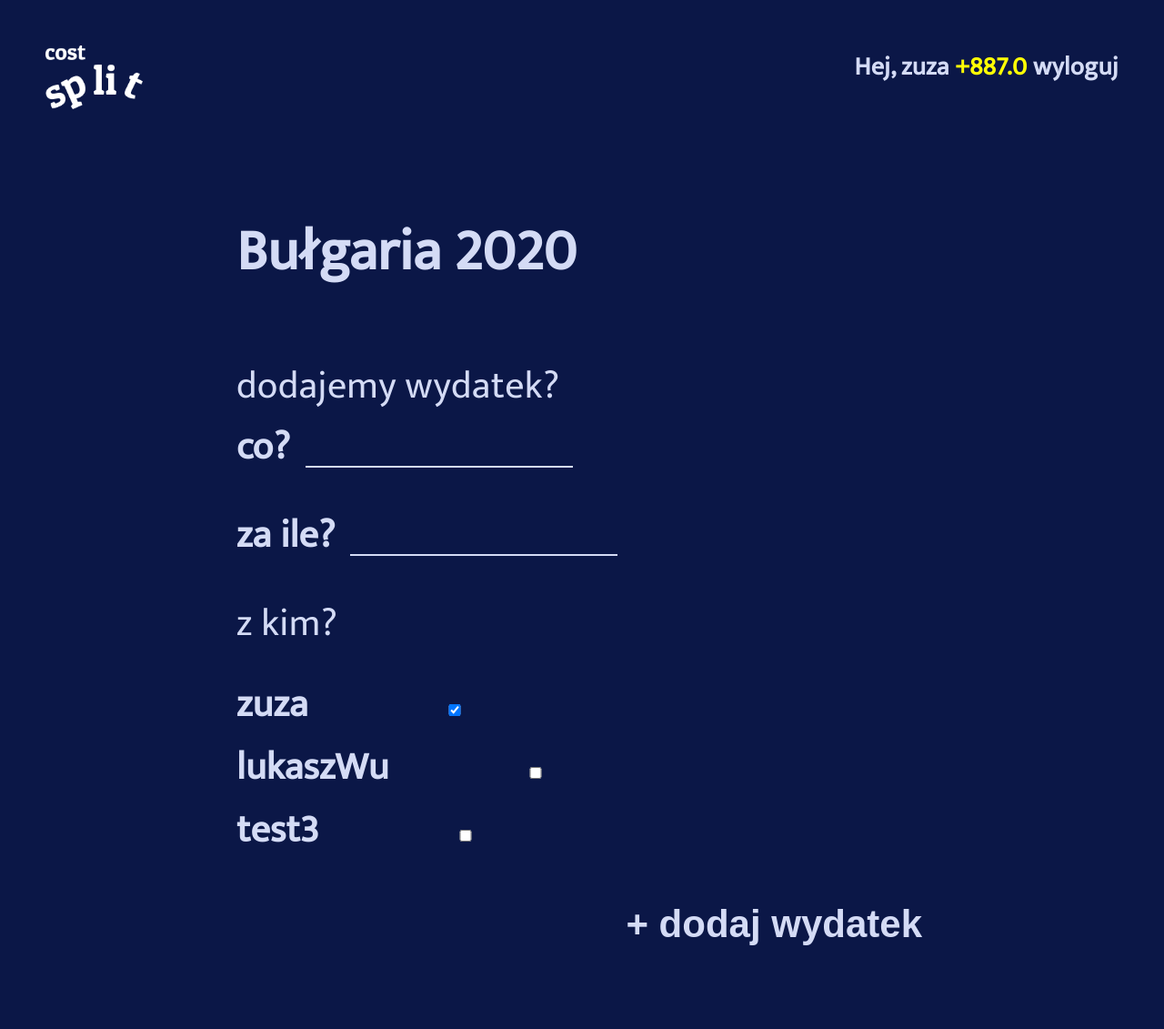
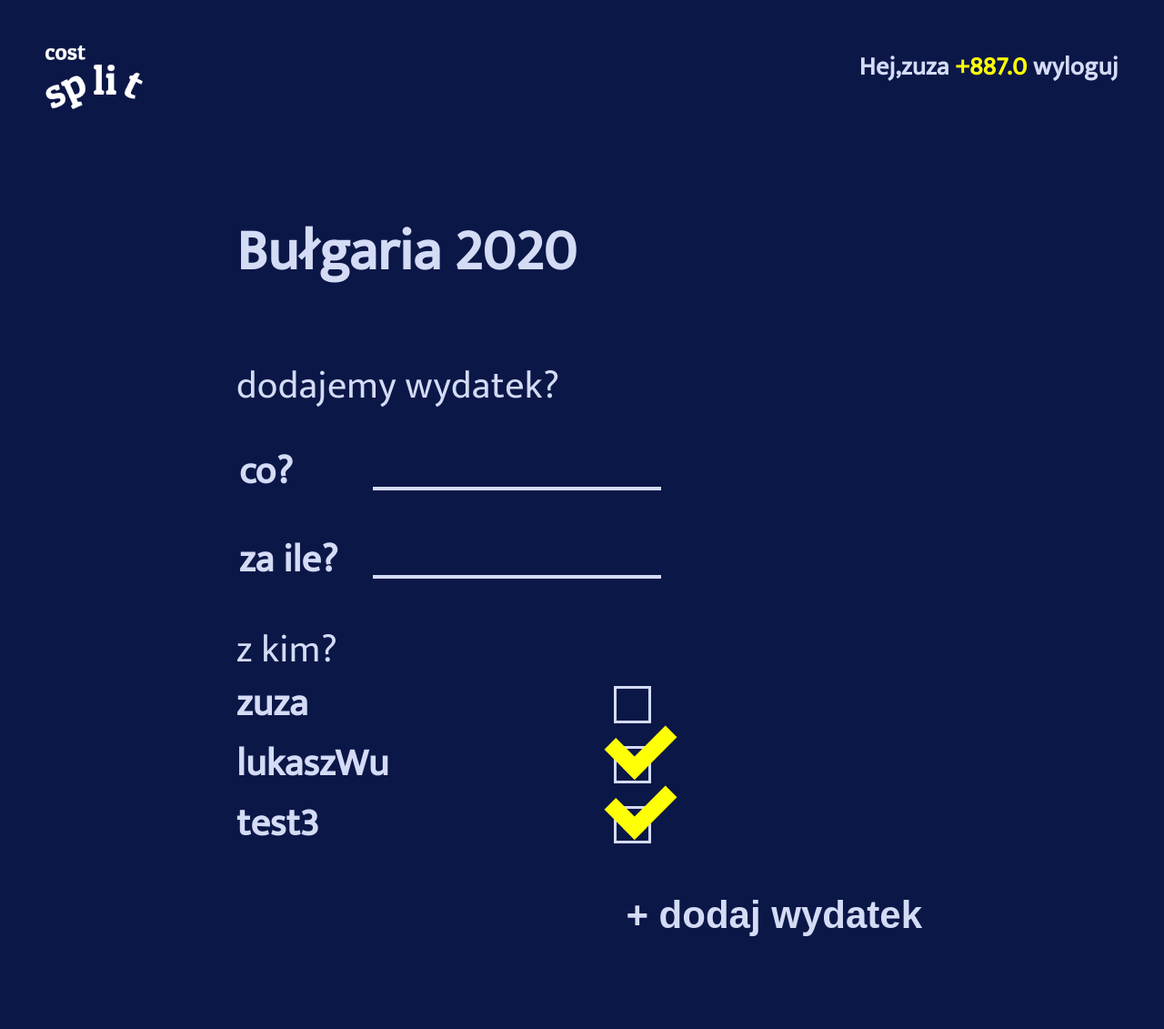
Before and after one commit to zuzajot/costSplit, a Django app: page /groups/1/cost/new/ in a window 1280 px wide, after a click that opens the changed part. Shown: the whole page at 91% size. After the commit the page ends 1029 px from the top, so only its background shows below. Run offline with Django 3.2, Linux system fonts and the light colour scheme; a user stored in the database is signed in; data comes from the database, SQL or seed files in the repository; both versions use the stored data as it was after the commit.

Commit message:
dodalem zwoje templatyyyy

```diff
--- a/split/static/style.css
+++ b/split/static/style.css
@@ -82,15 +82,24 @@ a:link, a:visited {
 
 .balance{}
 
-input {
+input,
+input:-webkit-autofill,
+input:-webkit-autofill:hover,
+input:-webkit-autofill:focus,
+textarea:-webkit-autofill,
+textarea:-webkit-autofill:hover,
+textarea:-webkit-autofill:focus,
+select:-webkit-autofill,
+select:-webkit-autofill:hover,
+select:-webkit-autofill:focus  {
     border: 0;
-    background-color: transparent;
+    background-color: transparent !important;
     color: #D4DBF5;
     font-size: 1em;
     font-weight: 700;
-    border-bottom: 2px solid #D4DBF5;
+    border-bottom: 4px solid #D4DBF5;
     margin-left: 10px;
-    width: 290px;
+    width: 100%;
 }
 
 input[type=submit] {
@@ -103,6 +112,12 @@ input[type=submit] {
     margin-right: 0px;
     width: auto;
 
+}
+
+input[type=submit]:hover, a:hover, button:hover {
+  -webkit-transform: rotate(-10deg) !important;
+  -ms-transform: rotate(-10deg) !important;
+  transform: rotate(-10deg);
 }
 
 :focus{
@@ -128,9 +143,10 @@ button {
     font-family: Mukta;
     font-weight: 700;
     letter-spacing: 0.02em
+}
 
 
-}
+
 label {
     font-weight: 700;
     font-size: 1.5em;
@@ -154,8 +170,77 @@ label {
 }
 
 
-.title-group-name{
+
+.title-group-name, h1{
     font-size: 2.25em;
     font-weight: 800;
     margin-bottom: -10px;
 }
+
+.container {
+  display: block;
+  position: relative;
+  cursor: pointer;
+  -webkit-user-select: none;
+  -moz-user-select: none;
+  -ms-user-select: none;
+  user-select: none;
+        margin-bottom: -50px;
+}
+
+/* Hide the browser's default checkbox */
+.container input {
+  position: absolute;
+  opacity: 0;
+  cursor: pointer;
+  height: 0;
+  width: 0;
+}
+
+/* Create a custom checkbox */
+.checkmark {
+  position: absolute;
+  top: 15px;
+  right: 40%;
+  height: 35px;
+  width: 35px;
+  background-color: none;
+  border: solid;
+
+}
+
+/* On mouse-over, add a grey background color */
+.container:hover input ~ .checkmark {
+  background-color: #ccc;
+}
+
+/* When the checkbox is checked, add a blue background */
+.container input:checked ~ .checkmark {
+  background-color: none;
+}
+
+/* Create the checkmark/indicator (hidden when not checked) */
+.checkmark:after {
+  content: "";
+  position: absolute;
+  display: none;
+}
+
+/* Show the checkmark when checked */
+.container input:checked ~ .checkmark:after {
+  display: block;
+    background: none;
+}
+
+/* Style the checkmark/indicator */
+.container .checkmark:after {
+  left: 3px;
+  top: -39px;
+  width: 29px;
+  height: 48px;
+  border: solid #FFFF05;
+  border-width: 0 18px 18px 0;
+  -webkit-transform: rotate(45deg);
+  -ms-transform: rotate(45deg);
+  transform: rotate(45deg);
+}
--- a/split/views.py
+++ b/split/views.py
@@ -47,7 +47,7 @@ def signup(request):
             return HttpResponseRedirect('/groups')
     else:
         form = SignUpForm()
-    return render(request, 'home.html', {'form': form})
+    return render(request, 'signup.html', {'form': form})
 
 
 class LogoutView(LogoutView):
--- a/templates/base.html
+++ b/templates/base.html
@@ -11,28 +11,25 @@
 
 {# pasek gorny #}
         <div class="top-bar">
+    {# logo #}
             <a href="{% url 'home' %}">
             <img src="{% static 'img/logo.png' %}" alt ="CS logo" height="70px">
                 </a>
-    {# if request.user.is_authenticated #}
+    {# info o uzytkowniku #}
             <div class="userinfodiv">
-        <span class="userinfo">Hej,
-           {{ user.username }}
-
-
+                <span class="userinfo">
+                {% if user.is_authenticated %}
+                    Hej,{{ user.username }}
+    {# kolorowanie balancu #}
                         {% if user.profile.balance > 0 %}      <span class="balance">+{{ user.profile.balance }}
                         {% elif user.profile.balance < 0 %}    <span class="balance-">−{{ user.profile.balance }}
-{% else %}                      <span class="balance=">{{ user.profile.balance }}
+                        {% else %}                             <span class="balance0">{{ user.profile.balance }}
+                        {% endif %}                            </span>
+                         <a href="{% url 'logout' %}">wyloguj</a></span>
+                    {% else %} Zapraszamy
                 {% endif %}
-            </span>
+            </div>
 
-
-
-
-
-         <a href="{% url 'logout' %}">wyloguj</a></span>
-    </div>
-    {# endif #}
         </div>
 
         <div id="content" class="content">
--- a/templates/cost_new.html
+++ b/templates/cost_new.html
@@ -11,12 +11,28 @@ dodajemy wydatek?
 
 <form action="" method="post">
     {% csrf_token %}
-    {{ form.as_p }}
+    {# form.as_table #}
 
-    <div class="group-detail" style="margin-top: 0px; margin-bottom: 20px"> z kim?</div>
+<table style="width: 60%; margin-top: 40px">
+{% for field in form %}
+         <tr style="height: 95px">
+             <td style="width:30%">{{ field.errors }}{{ field.label_tag }}</td>
+             <td>{{ field }}</td>
+             {% if field.help_text %}
+                <td><p class="help">{{ field.help_text|safe }}</p></td>
+              {% endif %}
+
+         </tr>
+{% endfor %}
+</table>
+
+    <div class="group-detail" style="margin-top: 15px; margin-bottom: -10px"> z kim?</div>
+
     {% for user_from_group in group_users %}
-    <label for="option{{user_from_group.user_id.id}}">{{ user_from_group.user_id.user }}</label>
-    <input type="checkbox" name="payers" id="option{{user_from_group.user_id.id}}" value={{user_from_group.user_id.id}}>
+    <label class="container" for="option{{user_from_group.user_id.id}}" >{{ user_from_group.user_id.user }}
+    <input type="checkbox" name="payers" id="option{{user_from_group.user_id.id}}" value={{user_from_group.user_id.id}} checked="checked">
+    <span class="checkmark"></span>
+    </label>
 <br/>
     {% endfor %}
 
@@ -30,4 +46,6 @@ dodajemy wydatek?
 document.querySelector('[for="id_title"]').innerHTML = "co?";
 document.querySelector('[for="id_amount"]').innerHTML = "za ile?";
 </script>
+
+
 {% endblock %}
```
Also changed, not shown: templates/group_view.html (+10 -1 lines), templates/home.html (+25 -3 lines), templates/make_payment.html (+18 -2 lines), templates/signup.html (+40 -11 lines), db.sqlite3. Lines whose indentation alone changed are shown as unchanged.
